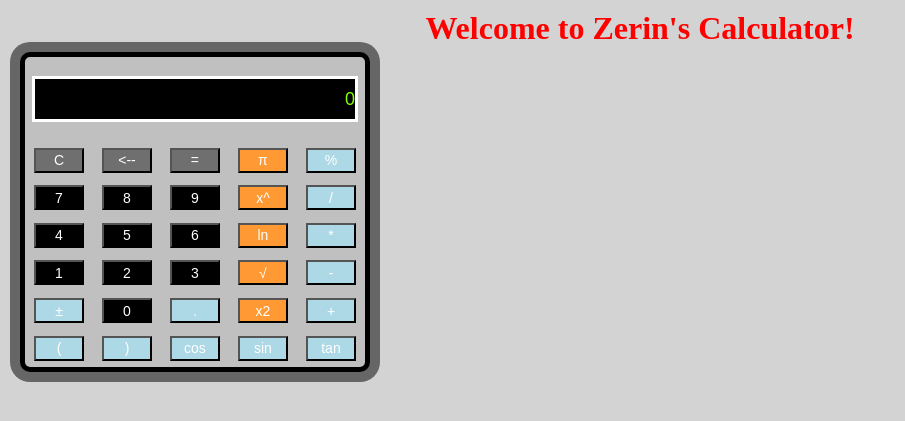
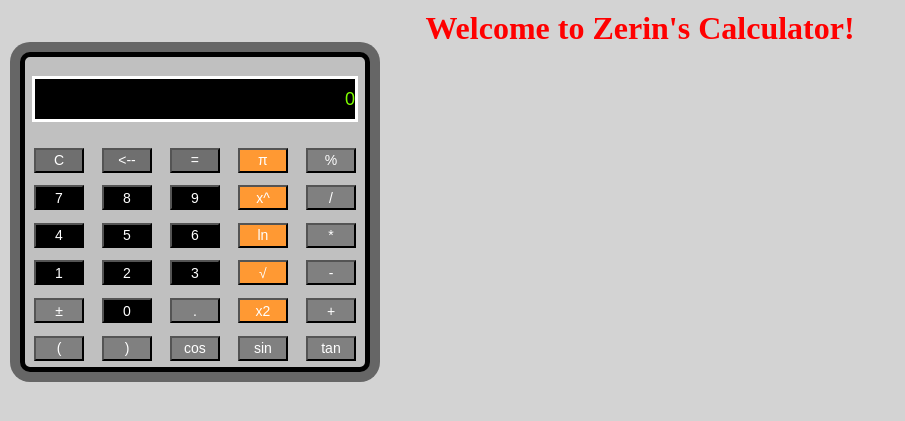
Before and after one commit to NicholsTechnology/www.zerinwalter.com, a PHP site: page /cal/scientific-calculator.html in a window 1280 px wide. Shown: the top 421 px of the page, without its empty margins (0-905 px from the left). Run offline with PHP 8.4, Linux system fonts and the light colour scheme.

Commit message:
Update style.css

```diff
--- a/cal/style.css
+++ b/cal/style.css
@@ -43,7 +43,7 @@
   }
   .btnMath {
     color: white;
-    background-color: lightblue;
+    background-color: grey;
     font-size: 14px;
     margin: auto;
     width: 50px;
```
